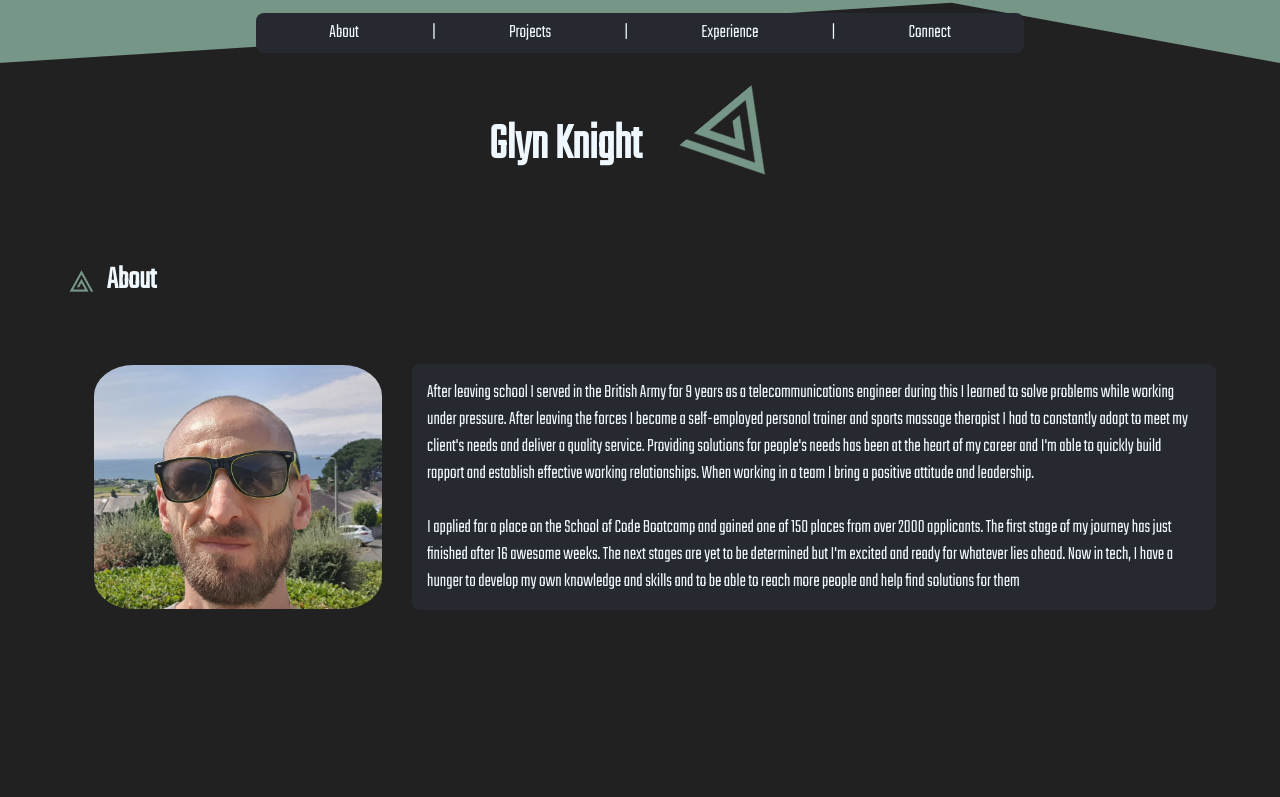
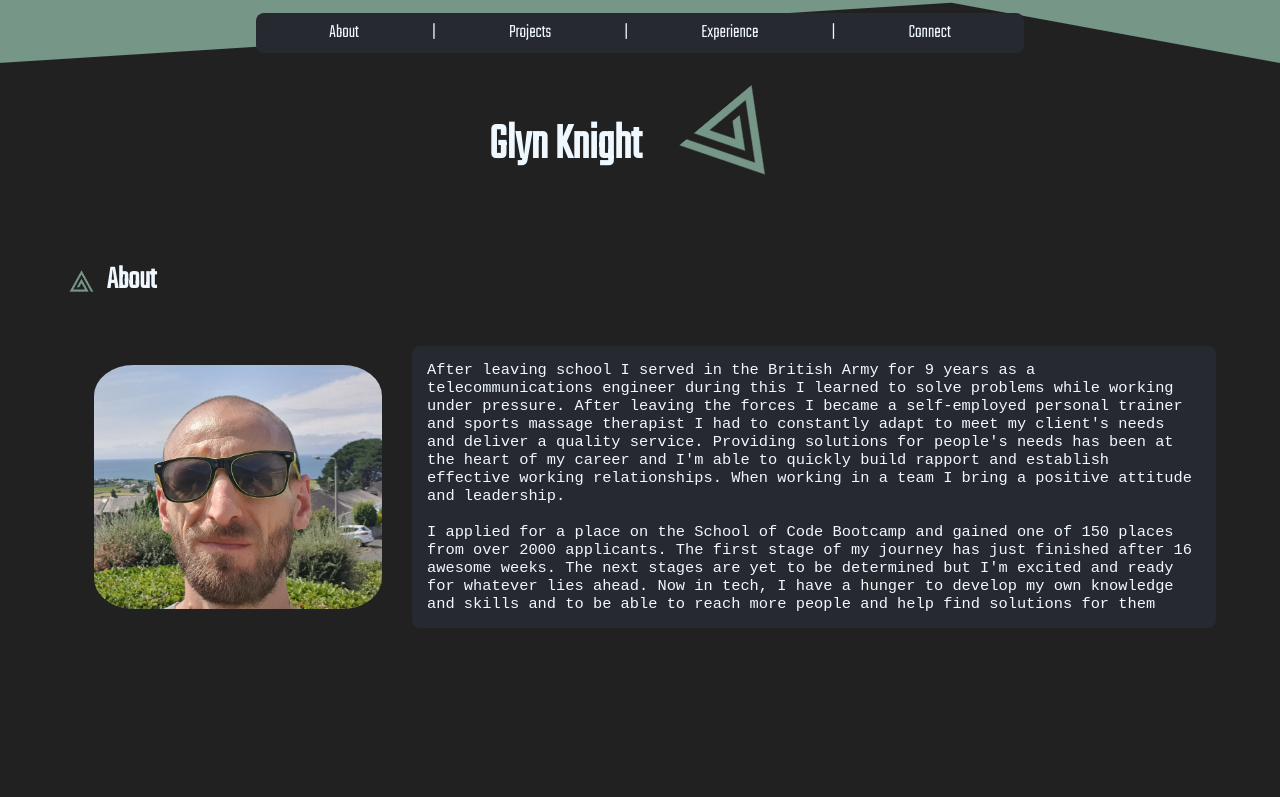
Before and after one commit to GLYNKNIGHT/G-Profile-Page, a React (Create React App) app: page / in a window 1280 px wide. Shown: the top 797 px of the page. Built offline with nearby package versions, Linux system fonts and the light colour scheme.

Commit message:
Change to font - easier to read but stilll needs work

```diff
--- a/src/components/About/About.module.css
+++ b/src/components/About/About.module.css
@@ -4,6 +4,8 @@
 }
 
 .about_content p{
+    font-family: 'Courier New', Courier, monospace;
+    font-size: 1.2vw;
    text-align: left;
    margin: 0;
    background-color: #26292f;
```
